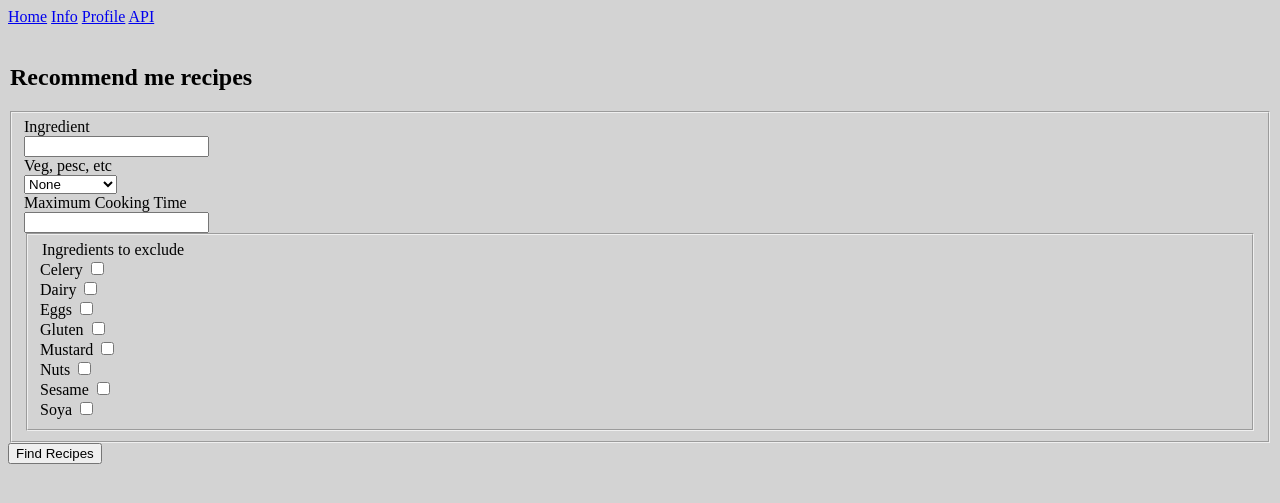
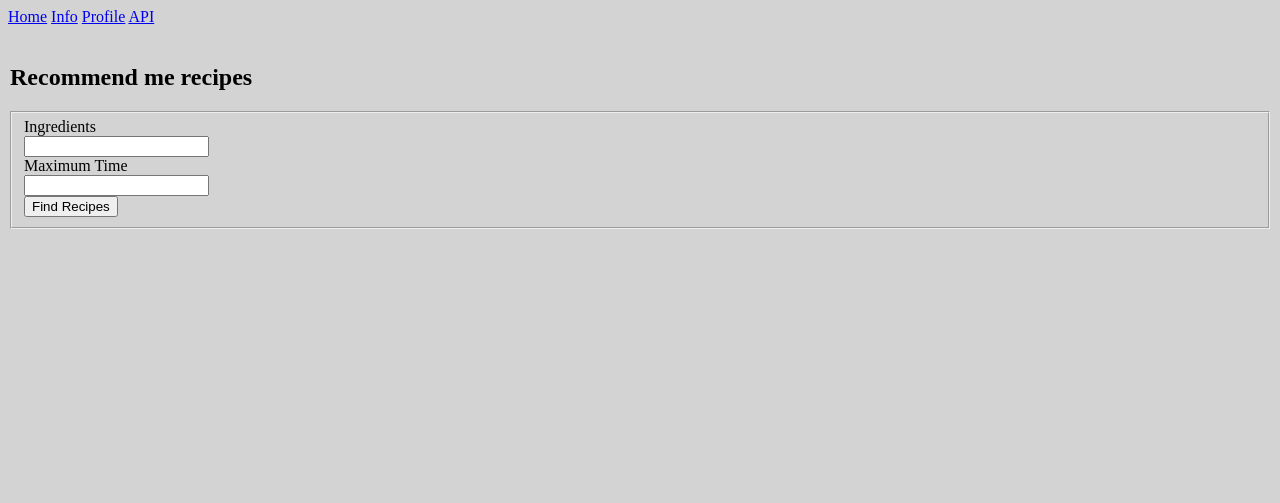
Before and after one commit to alexDavis28/NeaProject, a Flask app: page / in a window 1280 px wide. Shown: the top 503 px of the page. Run offline with Flask 2, Linux system fonts and the light colour scheme.

Commit message:
Removed dietary information from forms

```diff
--- a/app/forms.py
+++ b/app/forms.py
@@ -1,25 +1,10 @@
 from flask_wtf import FlaskForm
 from wtforms import StringField, SelectField, IntegerField, SubmitField, BooleanField
-from wtforms.validators import NumberRange
+from wtforms.validators import NumberRange, DataRequired, Optional
 
 
 class RecommenderForm(FlaskForm):
-    ingredients = (StringField("Ingredient"))
-    diet = SelectField("Veg, pesc, etc", choices=[
-        ("None", 'None'),
-        ('vgn', 'Vegan'),
-        ('veg', 'Vegetarian'),
-        ('psc', 'Pescetarian')
-    ])
-    max_time = IntegerField("Maximum Cooking Time", validators=[NumberRange(min=1)])
-
-    exclude_celery = BooleanField("Celery")
-    exclude_dairy = BooleanField("Dairy")
-    exclude_eggs = BooleanField("Eggs")
-    exclude_gluten = BooleanField("Gluten")
-    exclude_mustard = BooleanField("Mustard")
-    exclude_nuts = BooleanField("Nuts")
-    exclude_sesame = BooleanField("Sesame")
-    exclude_soya = BooleanField("Soya")
+    ingredients = StringField("Ingredients", validators=[DataRequired()])
+    max_time = IntegerField("Maximum Time", validators=[Optional(), NumberRange(min=1)])
 
     submit = SubmitField("Find Recipes")
--- a/app/routes.py
+++ b/app/routes.py
@@ -10,16 +10,7 @@ def index():
     if form.validate_on_submit():
         data = {
             "Ingredient": form.ingredients.data,
-            "Diet": form.diet.data,
             "MaxTime": form.max_time.data,
-            "ExcludeCelery": form.exclude_celery.data,
-            "ExcludeDairy": form.exclude_dairy.data,
-            "ExcludeEggs": form.exclude_eggs.data,
-            "ExcludeGluten": form.exclude_gluten.data,
-            "ExcludeMustard": form.exclude_mustard.data,
-            "ExcludeNuts": form.exclude_nuts.data,
-            "ExcludeSesame": form.exclude_sesame.data,
-            "ExcludeSoya": form.exclude_soya.data
         }
         session["recommenderFormData"] = data
         return redirect(url_for("recommend"))
--- a/app/templates/index.html
+++ b/app/templates/index.html
@@ -11,54 +11,10 @@
             <br>
             {{form.ingredients()}}
         </div>
-        <div>
-            {{form.diet.label}}
-            <br>
-            {{form.diet()}}
-        </div>
         <div id="max-time-field" class="form-field number-field">
             {{form.max_time.label}}
             <br>
             {{form.max_time()}}
-        </div>
-        <div id="excluded-ingredients">
-            <fieldset>
-            <div><legend>Ingredients to exclude</legend></div>
-            <div id="excluded-ingredients-fields">
-                <div id="exclude-celery" class="form-field checkbox-field">
-                    {{form.exclude_celery.label}}
-                    {{form.exclude_celery()}}
-                </div>
-                <div id="exclude-dairy" class="form-field checkbox-field">
-                    {{form.exclude_dairy.label}}
-                    {{form.exclude_dairy()}}
-                </div>
-                <div id="exclude-eggs" class="form-field checkbox-field">
-                    {{form.exclude_eggs.label}}
-                    {{form.exclude_eggs()}}
-                </div>
-                <div id="exclude-gluten" class="form-field checkbox-field">
-                    {{form.exclude_gluten.label}}
-                    {{form.exclude_gluten()}}
-                </div>
-                <div id="exclude-mustard" class="form-field checkbox-field">
-                    {{form.exclude_mustard.label}}
-                    {{form.exclude_mustard()}}
-                </div>
-                <div id="exclude-nuts" class="form-field checkbox-field">
-                    {{form.exclude_nuts.label}}
-                    {{form.exclude_nuts()}}
-                </div>
-                <div id="exclude-sesame" class="form-field checkbox-field">
-                    {{form.exclude_sesame.label}}
-                    {{form.exclude_sesame()}}
-                </div>
-                <div id="exclude-soya" class="form-field checkbox-field">
-                    {{form.exclude_soya.label}}
-                    {{form.exclude_soya()}}
-                </div>
-            </fieldset>
-            </div>
         </div>
         <div id="form-submit-button" class=" form-field form-button">
             {{form.submit()}}
```
